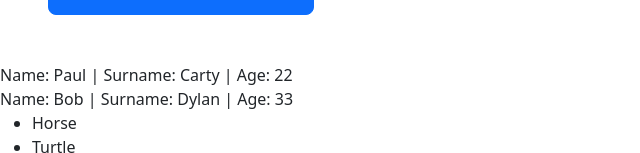
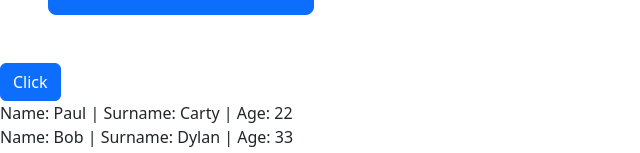
Before and after one commit to gigaamiridze/react-exercises, a React (Create React App) app: page / in a window 1280 px wide. Shown: the part 746-899 px from the top of the page, without its empty margins (0-640 px from the left). Built offline with nearby package versions, Linux system fonts and the light colour scheme; no server answers.

Commit message:
Added 'Listening Events' exercise

```diff
--- /dev/null
+++ b/src/exercises/09-Listening-Events/Event.jsx
@@ -0,0 +1,20 @@
+import React from 'react';
+import 'bootstrap/dist/css/bootstrap.min.css';
+
+function Event() {
+  const handleClick = () => {
+    console.log("Button clicked");
+  }
+
+  return (
+    <button
+      type="button"
+      className="btn btn-primary"
+      onClick={handleClick}
+    >
+      Click
+    </button>
+  );
+}
+
+export default Event;
--- a/src/index.js
+++ b/src/index.js
@@ -17,6 +17,7 @@ import Button from './exercises/07-Conditional-Rendering/Button';
 import BootstrapAlert from './exercises/07.1-Conditional-Rendering/BootstrapAlert';
 import Badge from './exercises/08-Adding-Styles/Badge';
 import AlertBadge from './exercises/08.1-Second-Styles/AlertBadge';
+import Event from './exercises/09-Listening-Events/Event';
 import Form from './exercises/Form/Form';
 import FetchData from './exercises/Fetch-Data/FetchData';
 import StateLifting from './exercises/StateLifting/StateLifting';
@@ -35,6 +36,7 @@ root.render(
       buttonLabel="Go to the official website"
       buttonURL="https://reactjs.org/"
     />
+    <Event />
     <PersonProps name='Paul' surname='Carty' age={22} />
     <PersonProps name='Bob' surname='Dylan' age={33} />
     <MappingArray />
```
Also changed, not shown: src/exercises/09-Listening-Events/README.md (added).
